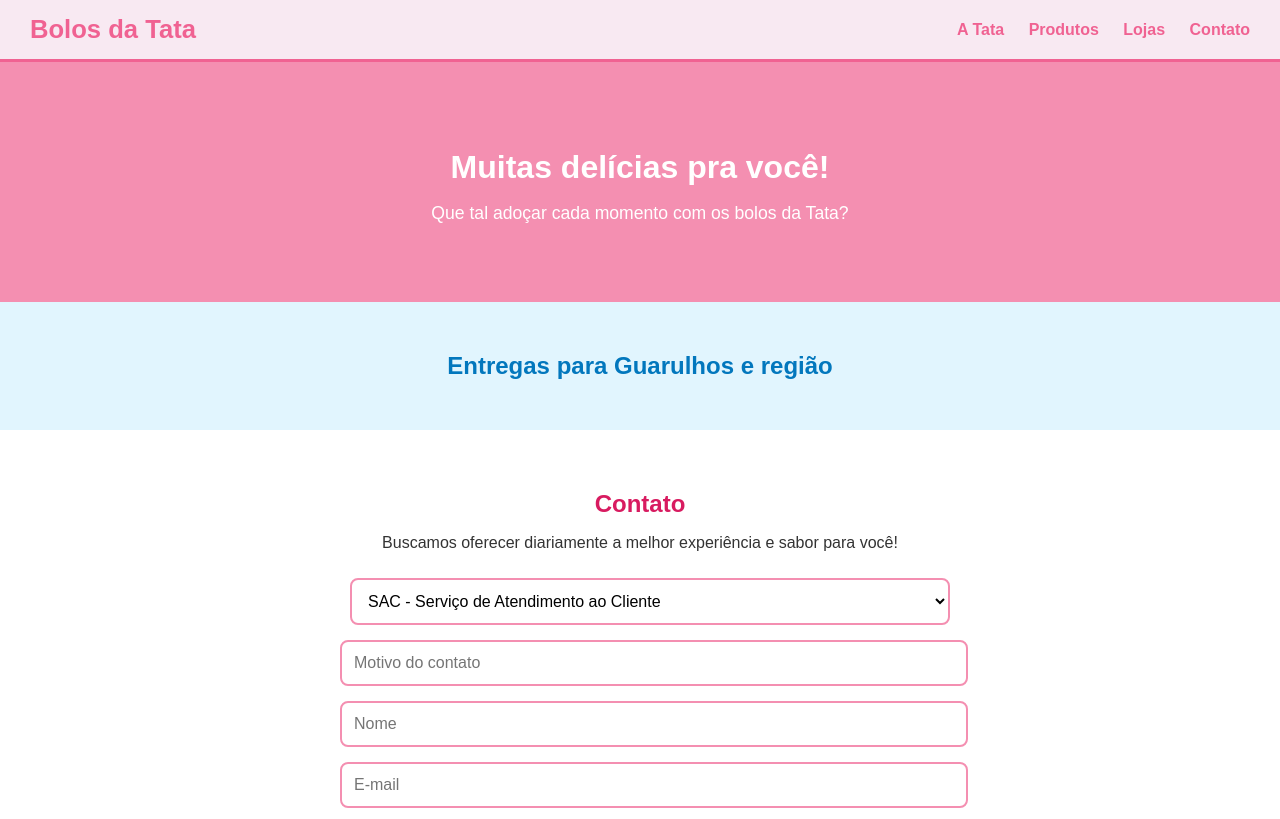
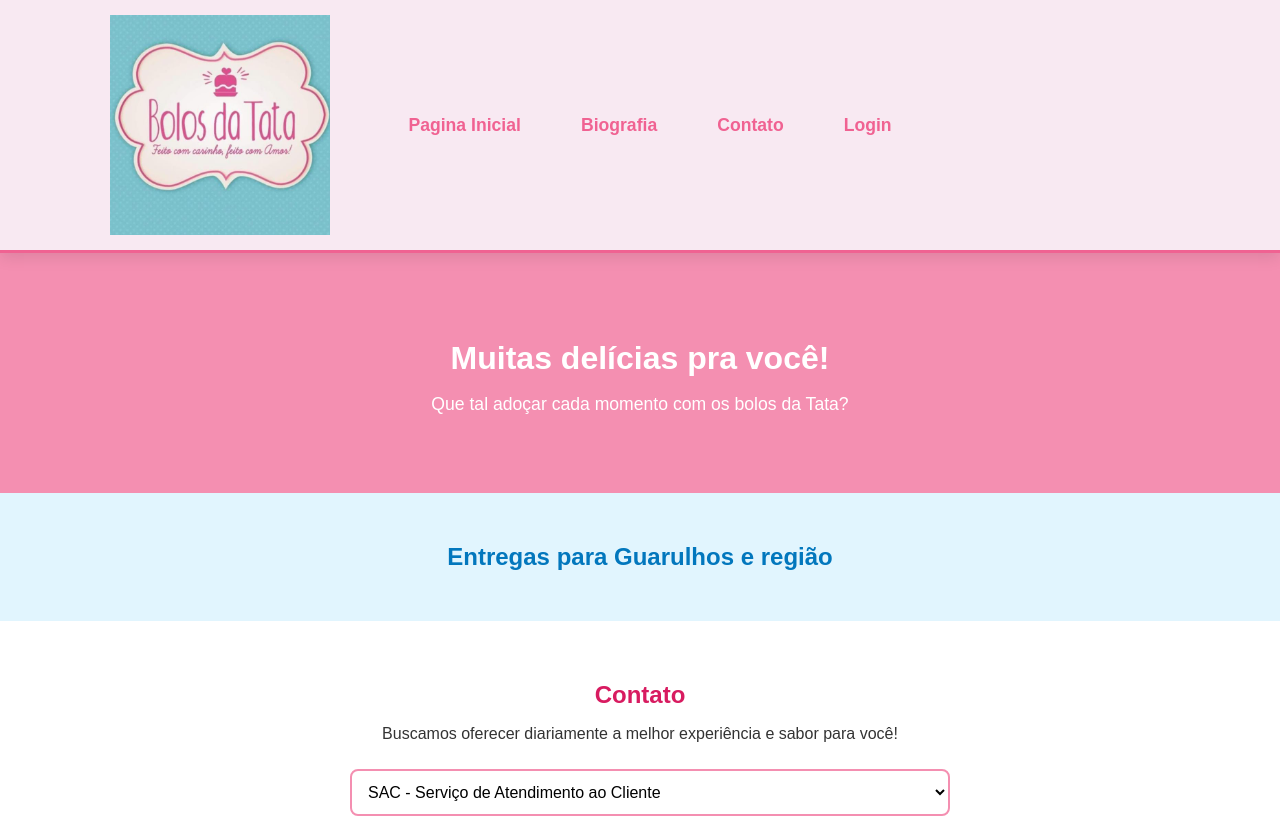
Before and after one commit to maximopoder1309/TCC, a plain HTML site: page index.html in a window 1280 px wide. Shown: the top 819 px of the page. Drawn offline with Linux system fonts and the light colour scheme.

Commit message:
Adiciona novos arquivos ao projeto

```diff
--- a/index.html
+++ b/index.html
@@ -4,6 +4,9 @@
   <meta charset="UTF-8">
   <meta name="viewport" content="width=device-width, initial-scale=1.0">
   <title>Bolos da Tata</title>
+
+   <link rel="stylesheet" href="style.css">
+
   <style>
     body {
       margin: 0;
@@ -132,14 +135,18 @@
 
   <!-- Cabeçalho -->
   <header>
-    <div class="logo">Bolos da Tata</div>
-    <nav>
-      <a href="#">A Tata</a>
-      <a href="#">Produtos</a>
-      <a href="#">Lojas</a>
-      <a href="#">Contato</a>
-    </nav>
-  </header>
+        <!-- Logo -->
+        <img src="file.jpg" class="logo" alt="Logo Bolos da Tata" width="200">
+
+        <!-- Navegação -->
+        <nav>
+            <a href="../PaginaInicial.html">Pagina Inicial</a>
+            <a href="../Biografia/Biografia.html">Biografia</a>
+            <a href="#contato">Contato</a>
+            <a href="#cadastro">Login</a>
+        </nav>
+    </header>
+    <!-- Fim do Header -->
 
   <!-- Banner -->
   <section class="banner">
@@ -176,6 +183,8 @@
     </form>
   </section>
 
+
+
   <!-- Rodapé -->
   <footer>
     © 2025 Bolos da Tata - Feito com carinho, feito com amor!
--- /dev/null
+++ b/style.css
@@ -0,0 +1,44 @@
+/* --- Header com logo e navegação --- */
+header {
+    background: var(--aqua);
+    padding: 12px 8%;
+    position: sticky;
+    top: 0;
+    z-index: 10;
+    display: flex;
+    align-items: center;
+    justify-content: flex-start;
+    box-shadow: 0 4px 15px rgba(0, 0, 0, 0.1);
+    position: relative;
+}
+
+/* Logo alinhado à esquerda */
+.logo {
+    width: 220px;
+    height: auto;
+    flex: 0 0 auto;
+    margin-left: 80px;
+}
+
+/* Navegação centralizada no header */
+nav {
+    position: absolute;
+    left: 50%;
+    transform: translateX(-50%);
+    display: flex;
+    gap: 40px;
+}
+
+nav a {
+    color: white;
+    text-decoration: none;
+    font-weight: 500;
+    transition: all var(--transition);
+    font-size: 1.1rem;
+}
+
+nav a:hover {
+    color: var(--rosa);
+}
+
+/* Fim do header */
```
Also changed, not shown: file.jpg (added).
